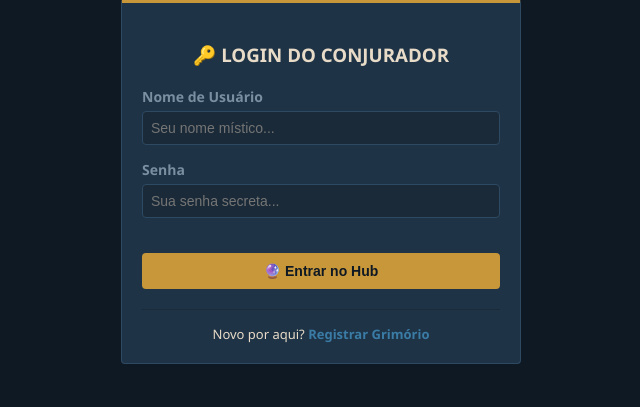
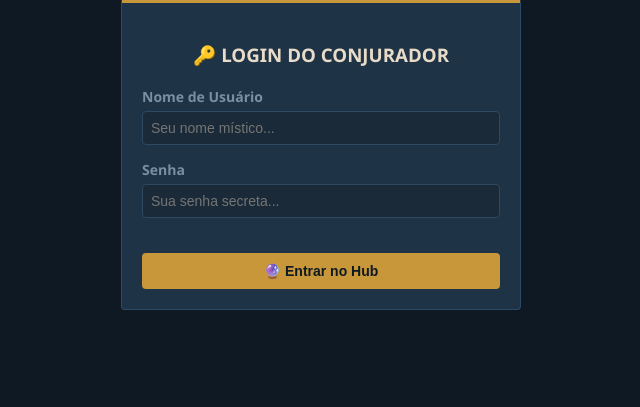
Before and after one commit to Tody0224/ficha_rpg, a Flask app: page /login in a window 1280 px wide. Shown: the part 101-508 px from the top of the page, without its empty margins (319-959 px from the left). Run offline with Flask 3, Linux system fonts and the light colour scheme.

Commit message:
fix: try login deploy4

```diff
--- a/templates/login.html
+++ b/templates/login.html
@@ -25,9 +25,6 @@
             </div>
             <button type="submit" class="btn" style="width: 100%; margin-top: 20px;">🔮 Entrar no Hub</button>
         </form>
-        <div style="margin-top: 20px; text-align: center; font-size: 13px; border-top: 1px solid var(--panel); padding-top: 15px;">
-            Novo por aqui? <a href="{{ url_for('routes.register') }}" style="color: var(--accent2); text-decoration: none; font-weight: bold;">Registrar Grimório</a>
-        </div>
     </div>
 </div>
 {% endblock %}
--- a/templates/register.html
+++ b/templates/register.html
@@ -2,7 +2,7 @@
 {% block content %}
 <div style="max-width: 400px; margin: 80px auto; padding: 0 15px;">
     <div class="card" style="border-top: 4px solid var(--accent2);">
-        <h3 style="text-align: center; margin-bottom: 20px;">📜 REGISTRAR NOVO ACÓLITO</h3>
+        <h3 style="text-align: center; margin-bottom: 20px;">📜 REGISTRAR NOVO CONJURADOR</h3>
 
         {% with messages = get_flashed_messages(with_categories=true) %}
           {% if messages %}
```
